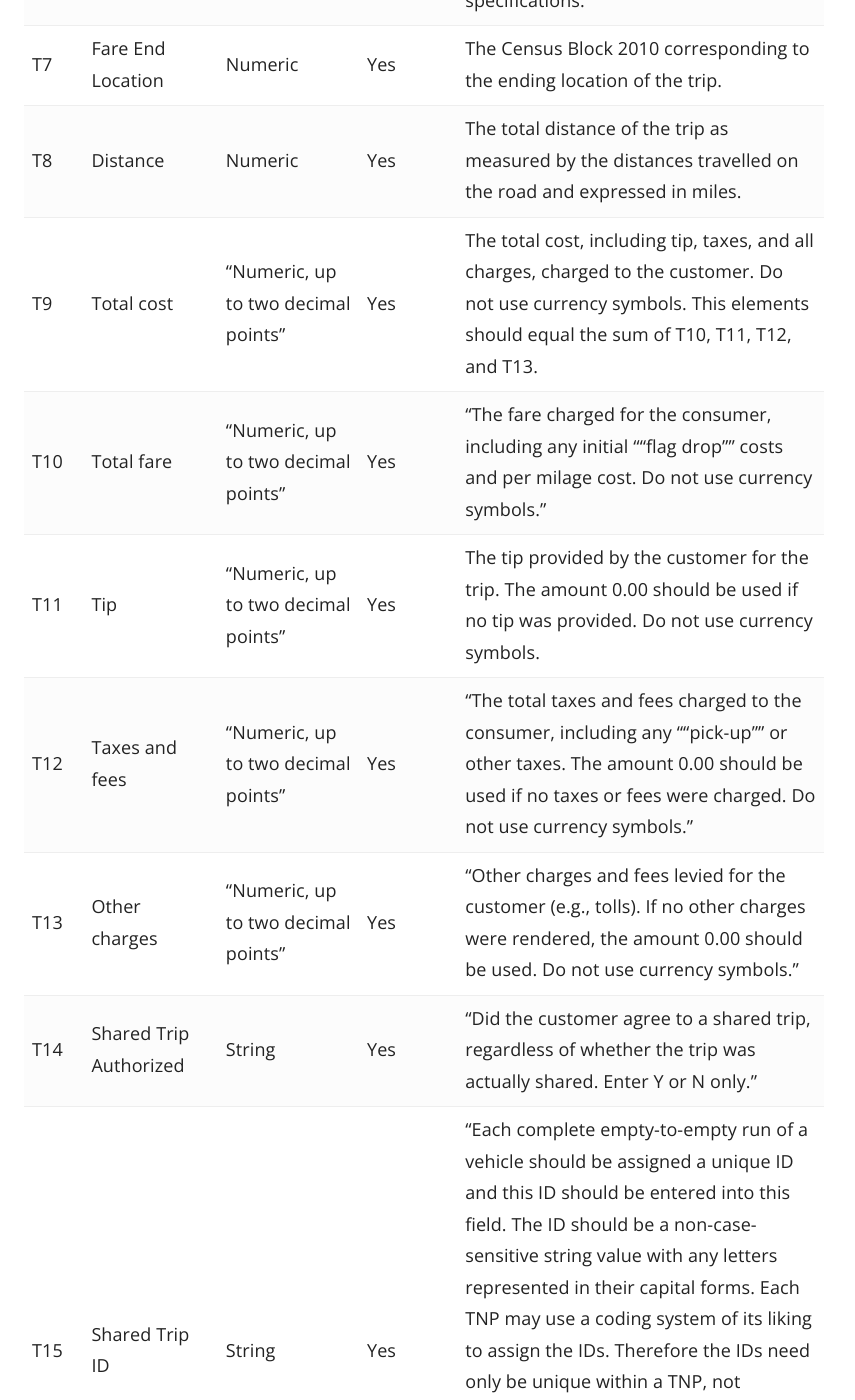
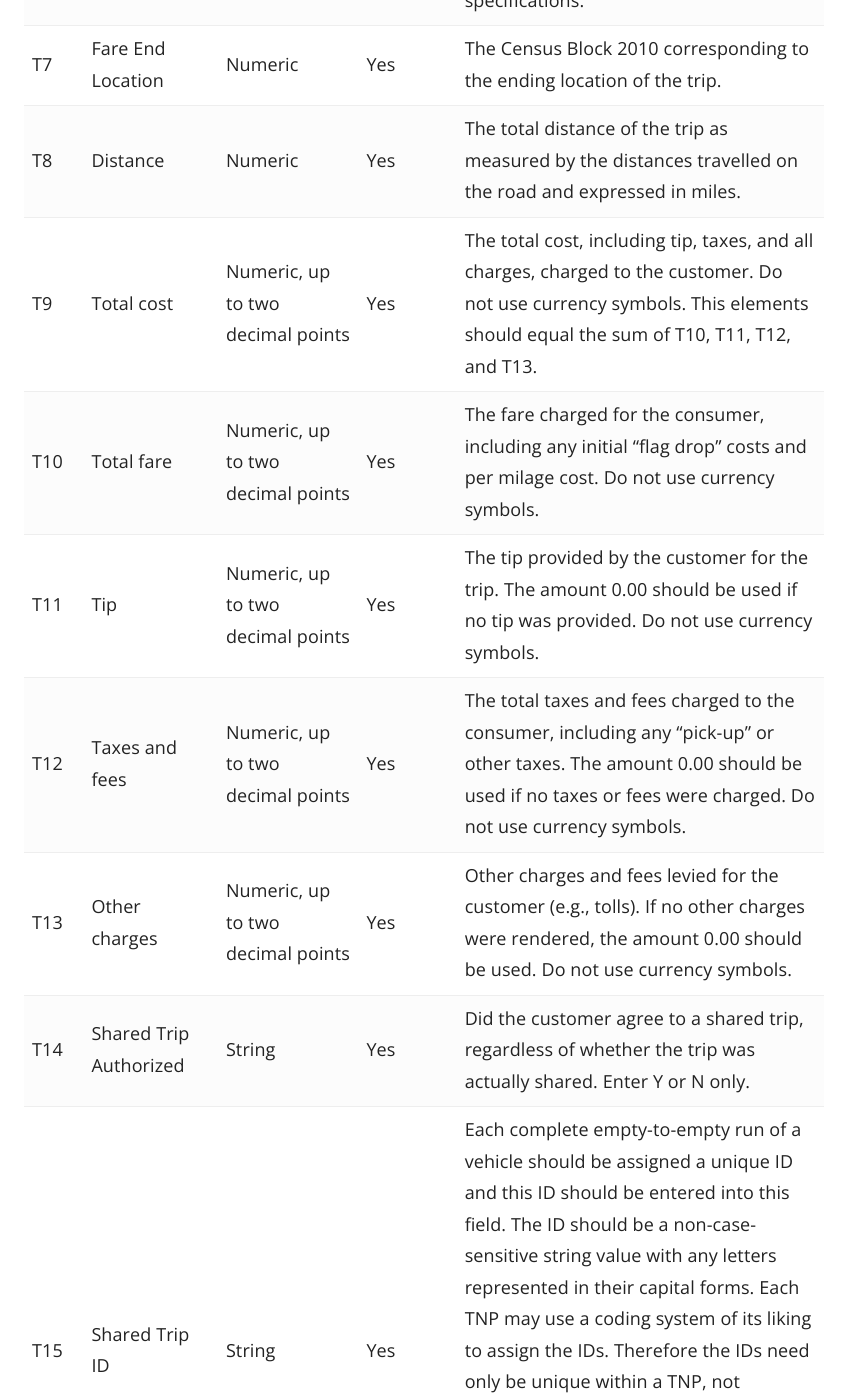
Before and after one commit to Chicago/tnp-reporting-manual, a Jekyll site: the page built from _docs/trip.md, in a window 1280 px wide and 1400 px high, scrolled down 1463 px. Shown: the whole window, without its empty margins (366-1221 px from the left). Built offline with Jekyll 4.4.1, drawn with Linux system fonts in a browser that asks for light colours; some of the changed text lies outside the part shown.

Commit message:
Update trip.md
Cleaned up some needless quotation marks.

```diff
--- a/_docs/trip.md
+++ b/_docs/trip.md
@@ -22,10 +22,10 @@ Trip data must be reported using the following schema and reported with the foll
 | T6 | Fare End Date and Time        | ISO 8601                            | Yes      | The date and time of when the trip ended. All times must be local time zone and must be noted per ISO 8601 specifications.                                                         |
 | T7 | Fare End Location             | Numeric                             | Yes      | The Census Block 2010 corresponding to the ending location of the trip.                                                                                                                      |
 | T8 | Distance                      | Numeric                             | Yes      | The total distance of the trip as measured by the distances travelled on the road and expressed in miles.                                                                                    |
-| T9 | Total cost                    | "Numeric, up to two decimal points" | Yes      | The total cost, including tip, taxes, and all charges, charged to the customer. Do not use currency symbols. This elements should equal the sum of T10, T11, T12, and T13.                 |
-| T10| Total fare                    | "Numeric, up to two decimal points" | Yes      | "The fare charged for the consumer, including any initial ""flag drop"" costs and per milage cost. Do not use currency symbols."                                                             |
-| T11| Tip                           | "Numeric, up to two decimal points" | Yes      | The tip provided by the customer for the trip. The amount 0.00 should be used if no tip was provided. Do not use currency symbols.                                                           |
-| T12| Taxes and fees                | "Numeric, up to two decimal points" | Yes      | "The total taxes and fees charged to the consumer, including any ""pick-up"" or other taxes. The amount 0.00 should be used if no taxes or fees were charged. Do not use currency symbols."  |
-| T13| Other charges                 | "Numeric, up to two decimal points" | Yes      | "Other charges and fees levied for the customer (e.g., tolls). If no other charges were rendered, the amount 0.00 should be used. Do not use currency symbols."                              |
-| T14| Shared Trip Authorized        | String                              | Yes      | "Did the customer agree to a shared trip, regardless of whether the trip was actually shared. Enter Y or N only."                                                                            |
-| T15| Shared Trip ID                | String                              | Yes      | "Each complete empty-to-empty run of a vehicle should be assigned a unique ID and this ID should be entered into this field. The ID should be a non-case-sensitive string value with any letters represented in their capital forms. Each TNP may use a coding system of its liking to assign the IDs. Therefore the IDs need only be unique within a TNP, not between TNPs.  However, within that TNP, the ID must be permanently unique, not just unique within the reporting period. Every trip record within the empty-to-empty run should list the same Shared Trip ID." |
+| T9 | Total cost                    | Numeric, up to two decimal points | Yes      | The total cost, including tip, taxes, and all charges, charged to the customer. Do not use currency symbols. This elements should equal the sum of T10, T11, T12, and T13.                 |
+| T10| Total fare                    | Numeric, up to two decimal points | Yes      | The fare charged for the consumer, including any initial "flag drop" costs and per milage cost. Do not use currency symbols.                                                             |
+| T11| Tip                           | Numeric, up to two decimal points | Yes      | The tip provided by the customer for the trip. The amount 0.00 should be used if no tip was provided. Do not use currency symbols.                                                           |
+| T12| Taxes and fees                | Numeric, up to two decimal points | Yes      | The total taxes and fees charged to the consumer, including any "pick-up" or other taxes. The amount 0.00 should be used if no taxes or fees were charged. Do not use currency symbols.  |
+| T13| Other charges                 | Numeric, up to two decimal points | Yes      | Other charges and fees levied for the customer (e.g., tolls). If no other charges were rendered, the amount 0.00 should be used. Do not use currency symbols.                             |
+| T14| Shared Trip Authorized        | String                              | Yes      | Did the customer agree to a shared trip, regardless of whether the trip was actually shared. Enter Y or N only.                                                                            |
+| T15| Shared Trip ID                | String                              | Yes      | Each complete empty-to-empty run of a vehicle should be assigned a unique ID and this ID should be entered into this field. The ID should be a non-case-sensitive string value with any letters represented in their capital forms. Each TNP may use a coding system of its liking to assign the IDs. Therefore the IDs need only be unique within a TNP, not between TNPs.  However, within that TNP, the ID must be permanently unique, not just unique within the reporting period. Every trip record within the empty-to-empty run should list the same Shared Trip ID. |
```
